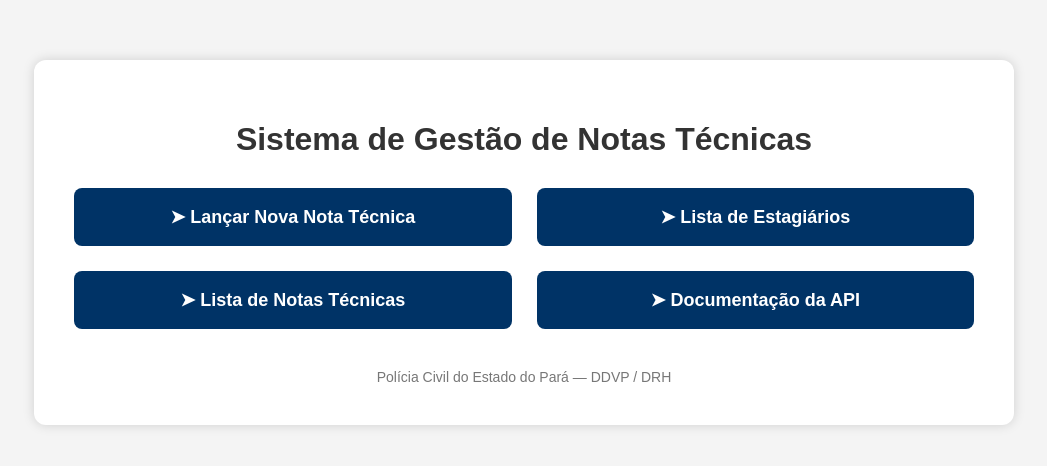
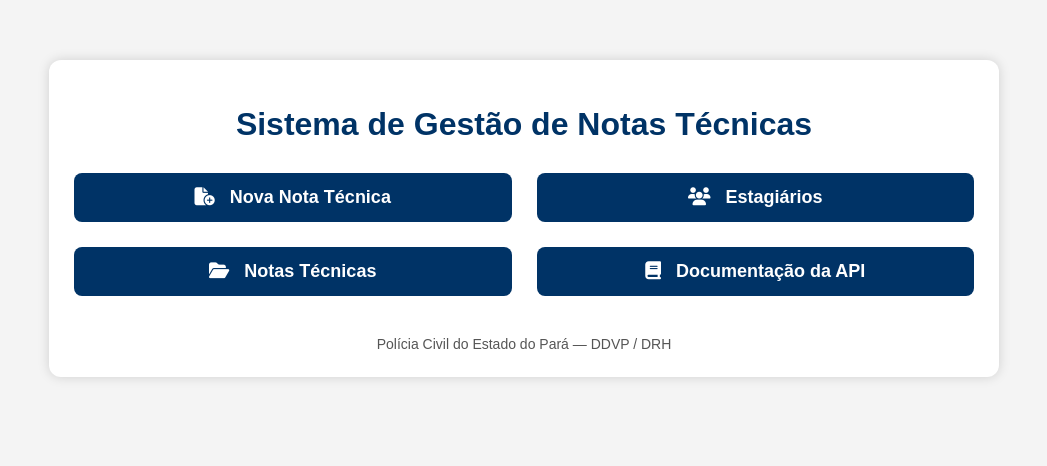
Before and after one commit to ljspinelli/nota-tecnica-fastapi, a FastAPI app: template app/templates/menu_inicial.html in a window 1280 px wide. Shown: the top 466 px of the page, without its empty margins (116-1163 px from the left). Run offline with FastAPI, Linux system fonts and the light colour scheme; the template is opened without the code that fills it, so the values that code supplies are empty.

Commit message:
Update menu_inicial.html

```diff
--- a/app/templates/menu_inicial.html
+++ b/app/templates/menu_inicial.html
@@ -4,28 +4,13 @@
     <meta charset="UTF-8">
     <title>Sistema de Notas Técnicas</title>
 
+    <link rel="stylesheet" href="/static/theme.css">
+
     <style>
-        body {
-            font-family: Arial, sans-serif;
-            background: #f4f4f4;
-            margin: 0;
-            padding: 0;
-        }
-
         .container {
             max-width: 900px;
             margin: 60px auto;
-            background: white;
-            padding: 40px;
-            border-radius: 12px;
-            box-shadow: 0 0 12px rgba(0,0,0,0.15);
             text-align: center;
-        }
-
-        h1 {
-            margin-bottom: 30px;
-            font-size: 32px;
-            color: #333;
         }
 
         .btn-grid {
@@ -35,53 +20,37 @@
             margin-top: 30px;
         }
 
-        .btn {
-            display: block;
-            padding: 18px;
-            background: #003366;
-            color: white;
-            text-decoration: none;
-            font-size: 18px;
-            border-radius: 8px;
-            transition: 0.3s;
-            font-weight: bold;
+        .btn i {
+            margin-right: 10px;
         }
+    </style>
 
-        .btn:hover {
-            background: #0055aa;
-        }
-
-        .footer {
-            margin-top: 40px;
-            font-size: 14px;
-            color: #777;
-        }
-
-    </style>
+    <!-- Ícones -->
+    <link rel="stylesheet" href="https://cdnjs.cloudflare.com/ajax/libs/font-awesome/6.5.0/css/all.min.css">
 </head>
 
 <body>
 
-<div class="container">
+<div class="container card">
 
     <h1>Sistema de Gestão de Notas Técnicas</h1>
 
     <div class="btn-grid">
 
         <a class="btn" href="/nota-tecnica/form">
-            ➤ Lançar Nova Nota Técnica
+            <i class="fa-solid fa-file-circle-plus"></i> Nova Nota Técnica
         </a>
 
         <a class="btn" href="/estagiarios">
-            ➤ Lista de Estagiários
+            <i class="fa-solid fa-users"></i> Estagiários
         </a>
 
         <a class="btn" href="/notas-tecnicas">
-            ➤ Lista de Notas Técnicas
+            <i class="fa-solid fa-folder-open"></i> Notas Técnicas
         </a>
 
         <a class="btn" href="/docs">
-            ➤ Documentação da API
+            <i class="fa-solid fa-book"></i> Documentação da API
         </a>
 
     </div>
```
